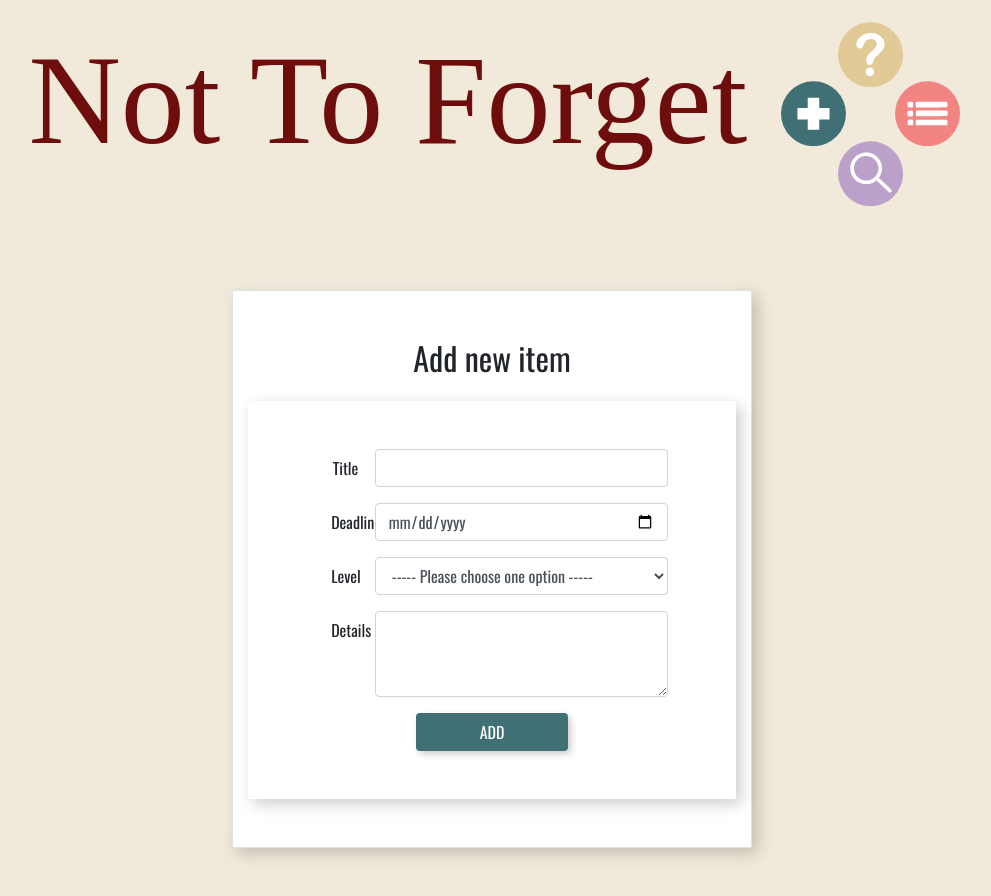
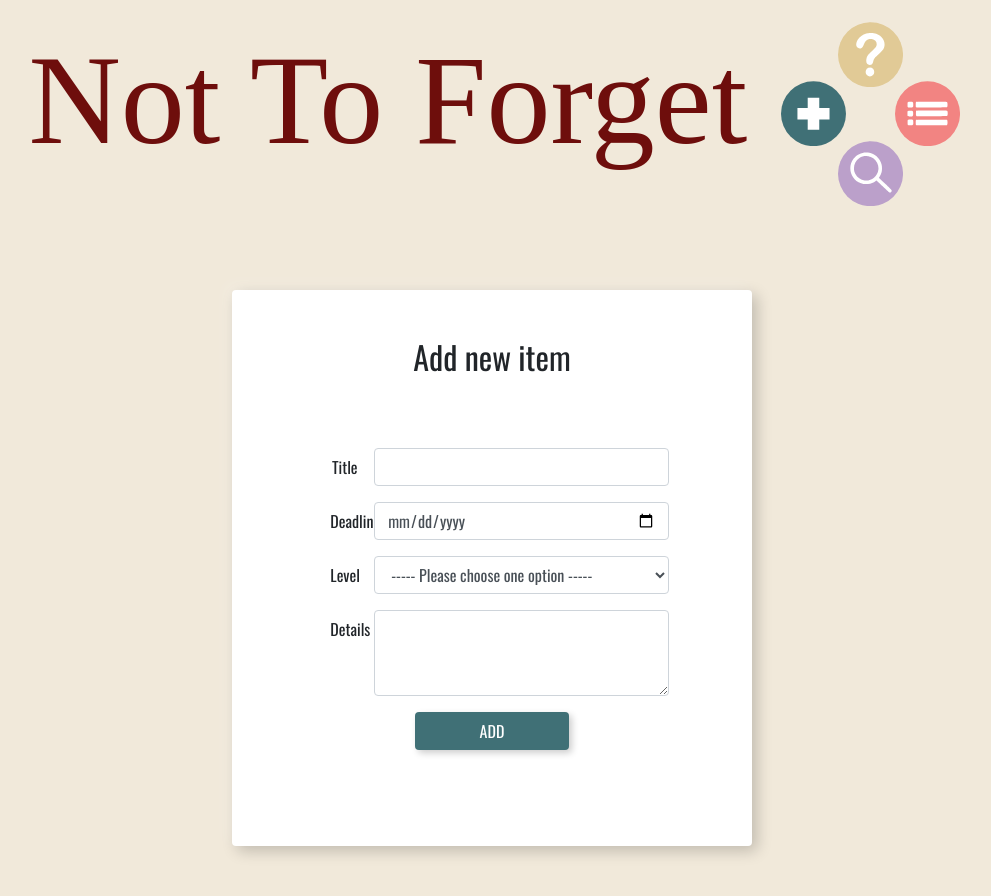
Before and after one commit to Alice-Rez/Not-to-forget, a React (Create React App) app: page /add in a window 1280 px wide. Shown: the top 896 px of the page, without its empty margins (148-1139 px from the left). Built offline with nearby package versions, Linux system fonts and the light colour scheme; a web font is replaced by a local one.

Commit message:
corrections

```diff
--- a/src/components/AddToDo.jsx
+++ b/src/components/AddToDo.jsx
@@ -17,12 +17,12 @@ export default class AddToDo extends Component {
 
   render() {
     return (
-      <section className="container my-5 text-center bg-white py-5 col-xl-5 border">
+      <section className=" rounded container my-5 text-center bg-white py-5 col-xl-5">
         <h2 className="pb-3">Add new item</h2>
         <form
           style={this.props.myStyle}
           action=""
-          className="text-center  py-5 d-flex flex-column align-items-center col-sm-12 bg-white mx-auto"
+          className="text-center  py-5 d-flex flex-column align-items-center col-sm-12 mx-auto"
         >
           <div className="form-group col-sm-10 row">
             <label htmlFor="title" className="col-sm-2 col-form-label ">
--- a/src/components/Navigation.jsx
+++ b/src/components/Navigation.jsx
@@ -14,7 +14,7 @@ export default class Navigation extends Component {
             role="presentation"
             focusable="false"
           >
-            <g id="layer1" fill-opacity="1">
+            <g id="circle" fill-opacity="1">
               <circle
                 id="path1453"
                 cx="7.9812"
```
